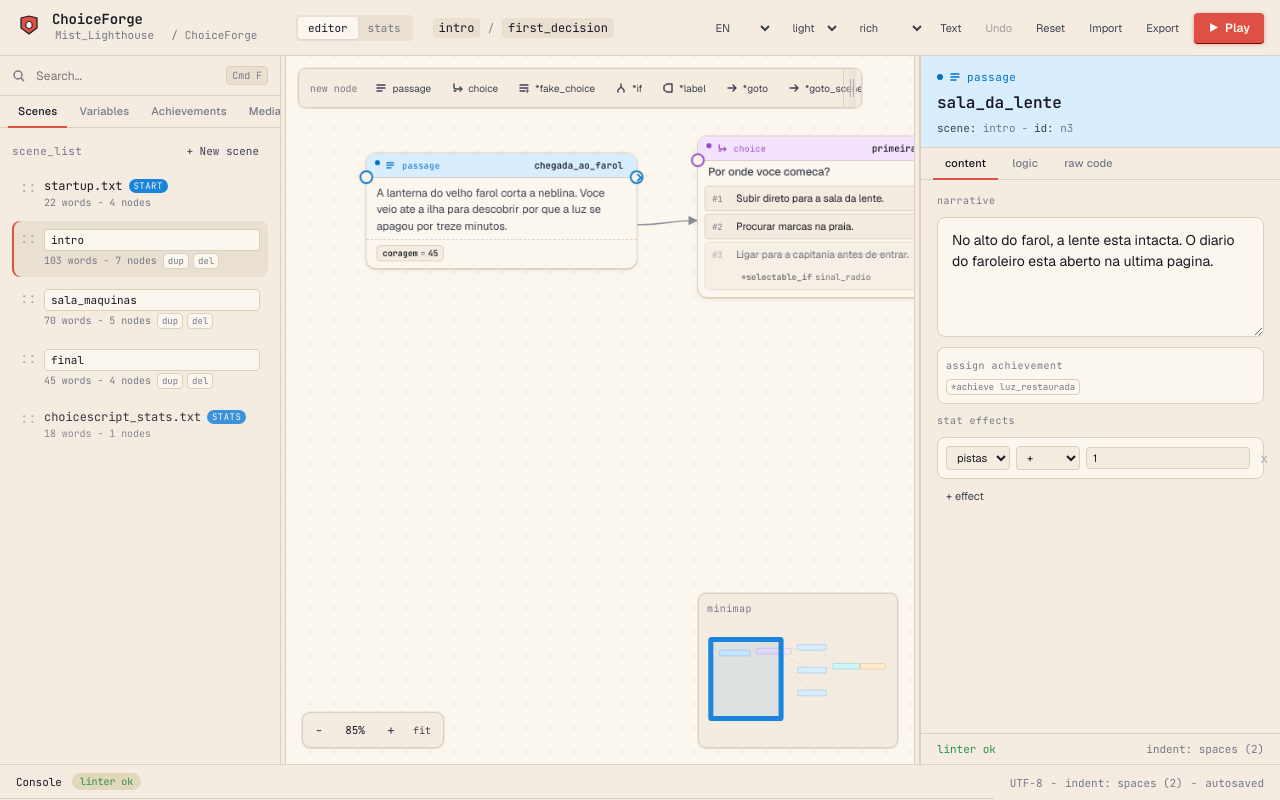
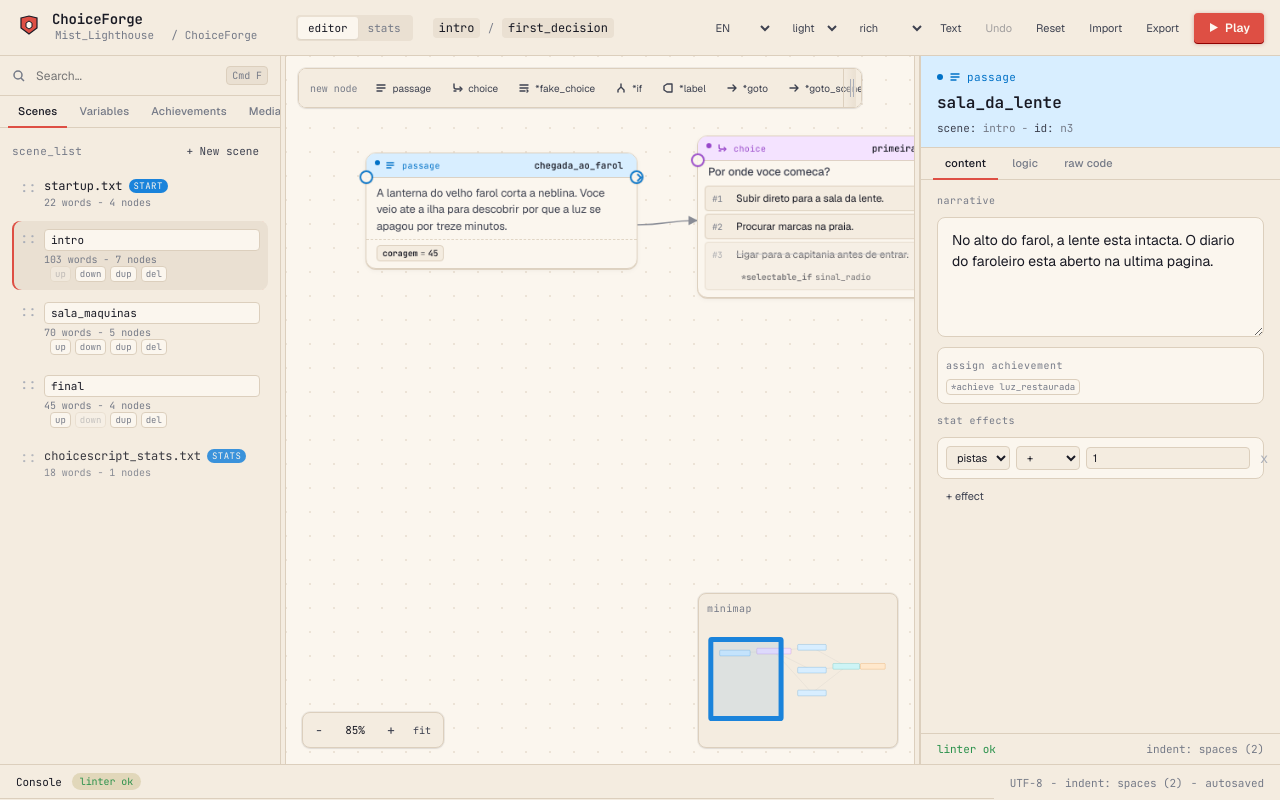
Before and after one commit to viniman27/ChoiceForge, a React (Vite) app: page / in a window 1280 px wide. Built offline with nearby package versions, Linux system fonts and the light colour scheme.

Commit message:
Allow scene list reordering

```diff
--- a/src/App.tsx
+++ b/src/App.tsx
@@ -170,6 +170,7 @@ export default function App() {
           setSelectedId("n1");
         }}
         onUpdateScene={actions.updateScene}
+        onMoveScene={actions.moveScene}
         onDuplicateScene={actions.duplicateScene}
         onDeleteScene={actions.deleteScene}
         onAddVariable={actions.addVariable}
--- a/src/components/LeftPanel.tsx
+++ b/src/components/LeftPanel.tsx
@@ -10,6 +10,7 @@ interface LeftPanelProps {
   onAddScene: () => void;
   onSelectScene: (id: string) => void;
   onUpdateScene: (id: string, patch: Partial<SceneSummary>) => void;
+  onMoveScene: (id: string, direction: "up" | "down") => void;
   onDuplicateScene: (id: string) => void;
   onDeleteScene: (id: string) => void;
   onAddVariable: () => void;
@@ -32,6 +33,7 @@ export function LeftPanel({
   onAddScene,
   onSelectScene,
   onUpdateScene,
+  onMoveScene,
   onDuplicateScene,
   onDeleteScene,
   onAddVariable,
@@ -80,6 +82,7 @@ export function LeftPanel({
             onAddScene={onAddScene}
             onSelectScene={onSelectScene}
             onUpdateScene={onUpdateScene}
+            onMoveScene={onMoveScene}
             onDuplicateScene={onDuplicateScene}
             onDeleteScene={onDeleteScene}
           />
@@ -219,6 +222,7 @@ function ScenesList({
   onAddScene,
   onSelectScene,
   onUpdateScene,
+  onMoveScene,
   onDuplicateScene,
   onDeleteScene,
 }: {
@@ -228,9 +232,11 @@ function ScenesList({
   onAddScene: () => void;
   onSelectScene: (id: string) => void;
   onUpdateScene: (id: string, patch: Partial<SceneSummary>) => void;
+  onMoveScene: (id: string, direction: "up" | "down") => void;
   onDuplicateScene: (id: string) => void;
   onDeleteScene: (id: string) => void;
 }) {
+  const movableScenes = data.scenes.filter((scene) => !scene.isStart && !scene.special);
   return (
     <div className="scene-list">
       <div className="section-title"><span>scene_list</span><button className="ghost-btn" onClick={onAddScene}>+ {labels.addScene}</button></div>
@@ -252,6 +258,8 @@ function ScenesList({
               <div className="scene-stats">
                 {scene.words.toLocaleString()} {labels.words} - {scene.nodes} {labels.nodes}
                 <span className="scene-actions">
+                  {!scene.isStart && !scene.special && <button className="mini-action" disabled={movableScenes[0]?.id === scene.id} onClick={(event) => { event.stopPropagation(); onMoveScene(scene.id, "up"); }}>up</button>}
+                  {!scene.isStart && !scene.special && <button className="mini-action" disabled={movableScenes.at(-1)?.id === scene.id} onClick={(event) => { event.stopPropagation(); onMoveScene(scene.id, "down"); }}>down</button>}
                   {!scene.isStart && !scene.special && <button className="mini-action" onClick={(event) => { event.stopPropagation(); onDuplicateScene(scene.id); }}>dup</button>}
                   {!scene.isStart && !scene.special && <button className="mini-action danger" onClick={(event) => { event.stopPropagation(); onDeleteScene(scene.id); }}>del</button>}
                 </span>
--- a/src/state/projectStore.ts
+++ b/src/state/projectStore.ts
@@ -38,6 +38,7 @@ export interface ProjectActions {
   deleteFlowEdge: (from: string, to: string) => void;
   addScene: () => void;
   updateScene: (id: string, patch: Partial<SceneSummary>) => void;
+  moveScene: (id: string, direction: "up" | "down") => void;
   duplicateScene: (id: string) => void;
   deleteScene: (id: string) => void;
   addVariable: () => void;
@@ -259,6 +260,24 @@ export function useProjectStore() {
           scenes: saved.scenes.map((scene) => (scene.id === id ? { ...scene, ...patch, id: nextName || scene.id, name: nextName || scene.name } : scene)),
           sceneData: nextSceneData,
           nodes,
+        });
+      });
+    },
+    moveScene: (id, direction) => {
+      setTrackedProjectState((current) => {
+        const saved = commitProject(current);
+        const movable = saved.scenes.filter((scene) => !scene.isStart && !scene.special);
+        const currentIndex = movable.findIndex((scene) => scene.id === id);
+        const targetIndex = direction === "up" ? currentIndex - 1 : currentIndex + 1;
+        if (currentIndex < 0 || targetIndex < 0 || targetIndex >= movable.length) return current;
+
+        const reorderedMovable = [...movable];
+        [reorderedMovable[currentIndex], reorderedMovable[targetIndex]] = [reorderedMovable[targetIndex], reorderedMovable[currentIndex]];
+        const queue = [...reorderedMovable];
+
+        return commitProject({
+          ...saved,
+          scenes: saved.scenes.map((scene) => (scene.isStart || scene.special ? scene : queue.shift() ?? scene)),
         });
       });
     },
--- a/styles.css
+++ b/styles.css
@@ -425,6 +425,8 @@ input, select, textarea { font-family: inherit; color: inherit; }
   padding: 1px 4px;
 }
 .mini-action:hover { color: var(--ink); background: var(--paper-3); }
+.mini-action:disabled { opacity: 0.38; cursor: default; }
+.mini-action:disabled:hover { color: var(--ink-mute); background: var(--paper-1); }
 .mini-action.danger:hover { color: var(--err); }
 
 /* Variables table */
```
